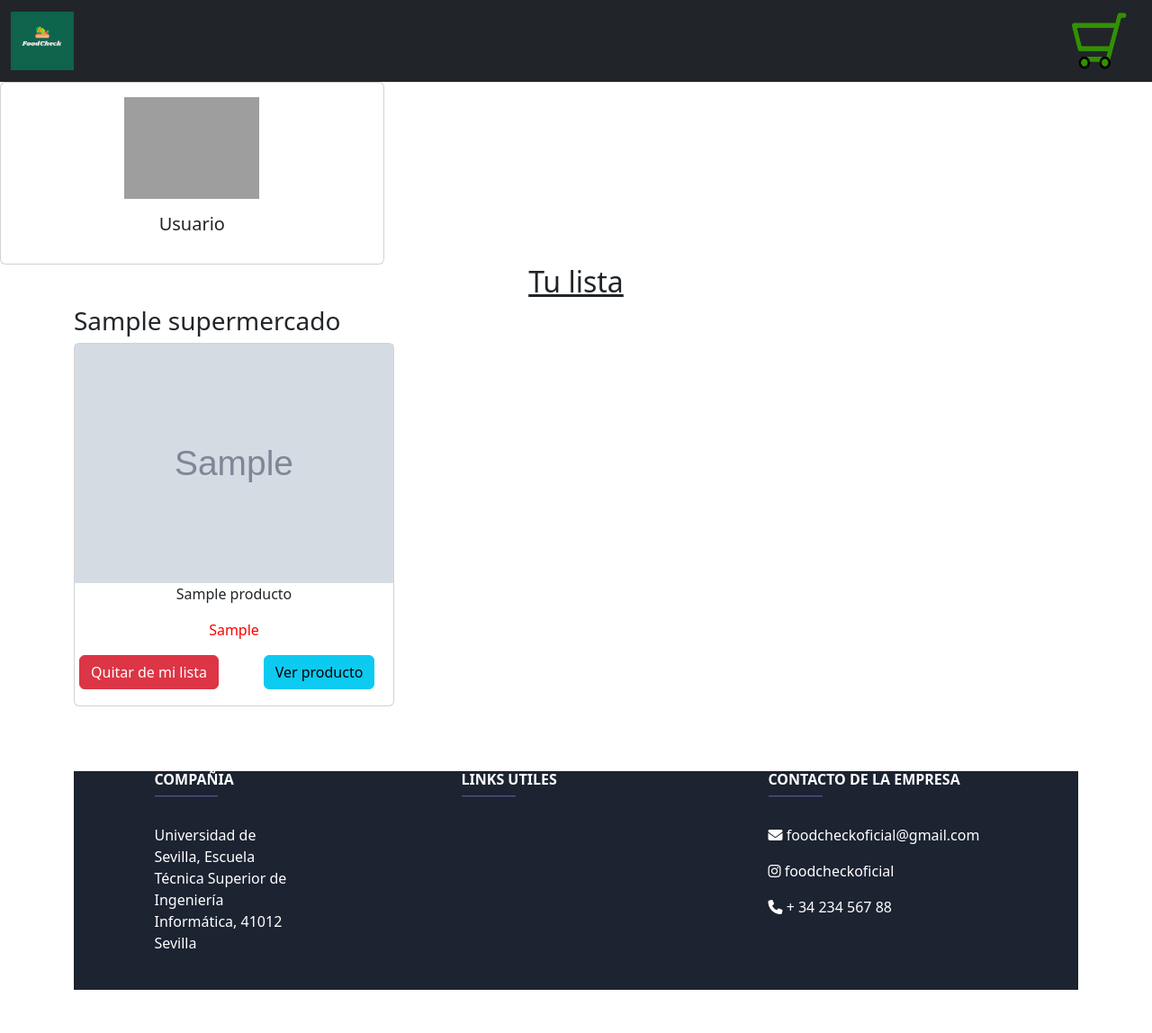
After one commit to ispp-FoodCheck/FoodCheck, a Django app: page /shopping_list/ in a window 1280 px wide. The commit adds this page. Shown: the whole page at 90% size. Run offline with Django 3.2, Linux system fonts and the light colour scheme; tables that the repository leaves empty hold one stand-in row (values such as "Sample post"); grey boxes marked "Sample" are stand-in pictures; grey boxes are pictures that could not be loaded.

Commit message:
#8: Shopping list
Primera versión con productos aleatorios en la shopping list

```diff
--- a/FoodCheck/Web/templates/base.html
+++ b/FoodCheck/Web/templates/base.html
@@ -25,6 +25,10 @@
       <a class="navbar-brand" href="/">
         <img src="{% static 'imgs/logo_final.png' %}" alt="Bootstrap" width="70" height="65">
       </a>
+      <a class="navbar-brand" href="/shopping_list">
+        <img src="{% static 'imgs/Shopping_cart.png' %}" alt="Bootstrap" width="70" height="65">
+      </a>
+
     </div>
   </nav>
 
--- a/FoodCheck/Web/templates/products.html
+++ b/FoodCheck/Web/templates/products.html
@@ -20,6 +20,7 @@
                 </div>
             </div>
         {% endfor %}
+
     </div>
 </div>
 {% endblock %}
--- /dev/null
+++ b/FoodCheck/Web/templates/shopping_list.html
@@ -0,0 +1,43 @@
+{% extends "base.html" %}
+
+{% block head %}
+{% load static %}
+<link rel="stylesheet" href="{% static 'css/stila.css' %}">
+{% endblock %}
+
+{% block body %}
+
+<div class="col-lg-4">
+    <div class="card">
+        <div class="card-body text-center">
+            <img src="https://mdbcdn.b-cdn.net/img/Photos/new-templates/bootstrap-chat/ava3.webp" alt="avatar" class="img-fluid" style="width: 150px;">
+            <h5 class="my-3">Usuario</h5>
+        </div>
+    </div>
+</div>
+
+    <div class="container">
+        <p class="h2" style="text-align: center; text-decoration: underline;">Tu lista</a>
+            <!-- <div class="row">-->
+            {% for supermercado, productos in productos_agrupados_por_supermercado.items %}
+        <p class="h3">{{supermercado}}</a>
+        <div class="row">
+            {% for producto in productos %}
+            <div class="col-4">
+                <div class="card mb-4">
+                    <img src="{{producto.imagen}}" alt="error" style="width:100%">
+                    <p class="nombre">{{producto.nombre}}</p>
+                    <p class="marca">{{producto.marca}}</p>
+                    <div class="row" style="margin-bottom: 5%;">
+                        <div class="col-md-6"><a class="btn btn-danger">Quitar de mi lista</a></div>
+                        <div class="col-md-6"><a href="/products/{{producto.id}}" class="btn btn-info">Ver producto</a></div>
+                    </div>
+                </div>
+            </div>
+            {% endfor %}
+        </div>
+
+        {% endfor %}
+        <!-- </div>-->
+    </div>
+    {% endblock %}
--- a/FoodCheck/Web/urls.py
+++ b/FoodCheck/Web/urls.py
@@ -19,4 +19,5 @@ from . import views
 
 urlpatterns = [
     path('', views.index, name='index'),
+    path('shopping_list/', views.shopping_list, name='shopping_list'),
 ]
--- a/FoodCheck/Web/views.py
+++ b/FoodCheck/Web/views.py
@@ -1,5 +1,6 @@
 from django.shortcuts import render
 from .models import Producto
+from random import randint
 
 # Create your views here.
 
@@ -7,3 +8,25 @@ def index(request):
     lista_producto= Producto.objects.all()
     diccionario={'lista_producto':lista_producto}
     return render(request,"products.html",diccionario)
+
+def shopping_list(request):
+    #Ahora mismo muestra entre 8 productos aleatorios
+    productos = set()
+    for i in range(10):
+        num_prods = Producto.objects.all().__len__()
+        productos.add(Producto.objects.all()[randint(0, num_prods-1)])
+
+    productos_agrupados_por_supermercado = {} #Diccionario que tiene como clave los supermercados y como valor un conjunto de productos que se vendan en ese supermercado
+
+    for producto in productos:
+        for supermercado in producto.supermercados.all():
+            if productos_agrupados_por_supermercado.keys().__contains__(supermercado):
+                productos_supermercado = productos_agrupados_por_supermercado[supermercado]
+                productos_supermercado.add(producto)
+                productos_agrupados_por_supermercado[supermercado] = productos_supermercado
+            else:
+                productos_agrupados_por_supermercado[supermercado] = set([producto])
+
+    print(productos_agrupados_por_supermercado)
+
+    return render(request,"shopping_list.html", {"productos_agrupados_por_supermercado":productos_agrupados_por_supermercado})
```
Also changed, not shown: FoodCheck/Web/static/imgs/Shopping_cart.png (added).
